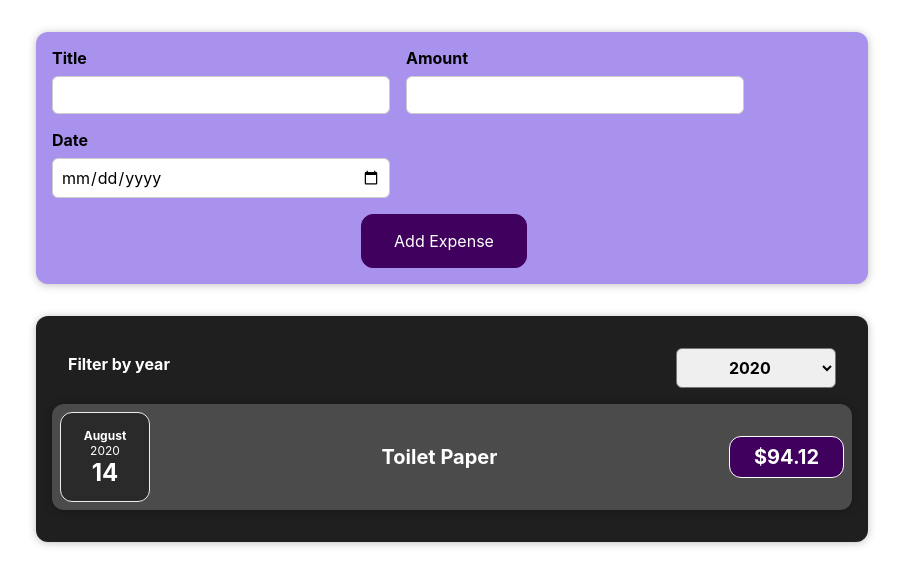
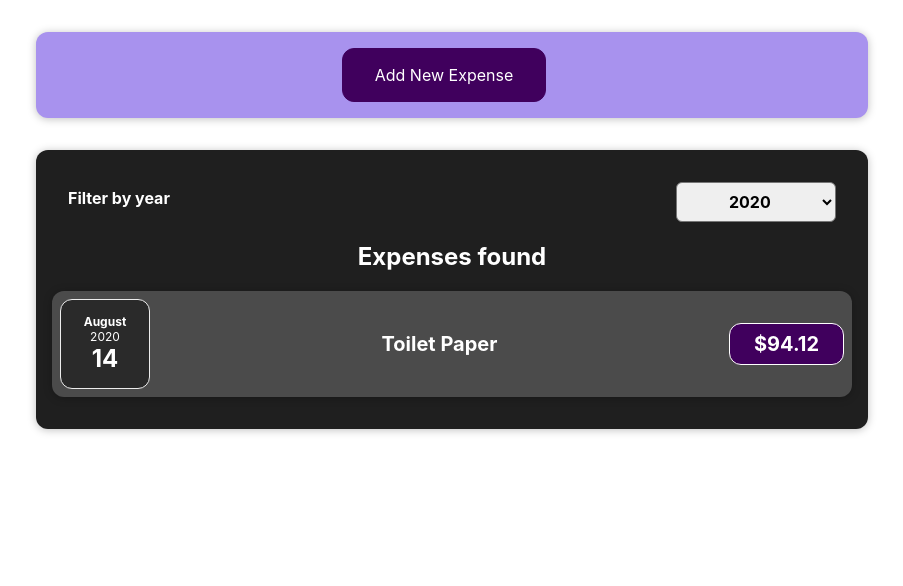
Before and after one commit to sksandhya/react-master, a React (Create React App) app in the folder react-complete-guide/: page / in a window 1280 px wide. Shown: the top 586 px of the page, without its empty margins (188-1091 px from the left). Built offline with nearby package versions, Linux system fonts and the light colour scheme.

Commit message:
Adding conditional content

```diff
--- a/react-complete-guide/src/components/Expenses/ExpenseItem.js
+++ b/react-complete-guide/src/components/Expenses/ExpenseItem.js
@@ -1,18 +1,19 @@
-import React from 'react';
+import React from "react";
 import "./ExpenseItem.css";
 import ExpenseDate from "./ExpenseDate";
 import Card from "../UI/Card";
 
 function ExpenseItem(props) {
-
   return (
+    <li>
       <Card className="expense-item">
-      <ExpenseDate exdate ={props.date}/>
+        <ExpenseDate exdate={props.date} />
         <div className="expense-item__description">
           <h2>{props.title}</h2>
         </div>
         <div className="expense-item__price">${props.amount}</div>
       </Card>
+    </li>
   );
 }
 
--- a/react-complete-guide/src/components/Expenses/Expenses.js
+++ b/react-complete-guide/src/components/Expenses/Expenses.js
@@ -3,6 +3,7 @@ import ExpenseItem from "./ExpenseItem";
 import "./Expenses.css";
 import Card from "../UI/Card";
 import ExpensesFilter from "./ExpensesFilter";
+import ExpenseList from "./ExpensesList";
 
 function Expenses(props) {
   const [filteredYear, setFilteredYear] = useState("2020");
@@ -11,9 +12,10 @@ function Expenses(props) {
     console.log(selectedYear);
   };
 
-   const filteredExpenses = props.items.filter(expense => {
-     return expense.date.getFullYear().toString() === filteredYear;
-   });
+  const filteredExpenses = props.items.filter((expense) => {
+    return expense.date.getFullYear().toString() === filteredYear;
+  });
+
   return (
     <div>
       <Card className="expenses">
@@ -21,15 +23,28 @@ function Expenses(props) {
           selected={filteredYear}
           onChangeFilter={filterChangeHandler}
         />
-        {filteredExpenses.map((expenses) => (
+        <ExpenseList items = {filteredExpenses}/> {/* this is second conditional approach*/}
+         {/* below first conditional approach using js ternary operator*/}
+        {/* {filteredExpenses.length === 0 ? (
+          <p>No Expense Found</p>
+        ) : (
+          filteredExpenses.map((expenses) => (
+            <ExpenseItem
+              key={expenses.id}
+              title={expenses.title}
+              amount={expenses.amount}
+              date={expenses.date}
+            />
+          ))
+        )} */}
+        {/* {filteredExpenses.map((expenses) => (
           <ExpenseItem
             key={expenses.id}
             title={expenses.title}
             amount={expenses.amount}
             date={expenses.date}
           />
-        ))}
-
+        ))} */}
       </Card>
     </div>
   );
--- /dev/null
+++ b/react-complete-guide/src/components/Expenses/ExpensesList.css
@@ -0,0 +1,9 @@
+.expenses-list {
+    list-style: none;
+    padding: 0;
+  }
+
+  .expenses-list__fallback {
+    color: white;
+    text-align: center;
+  }
--- /dev/null
+++ b/react-complete-guide/src/components/Expenses/ExpensesList.js
@@ -0,0 +1,31 @@
+import React from "react";
+import './ExpensesList.css';
+import ExpenseItem from "./ExpenseItem";
+
+const ExpenseList = (props) =>{
+
+   // let expensesContent = <p>No Expense Found</p>;
+
+
+    if (props.items.length === 0) {
+      return <h2 className="expenses-list__fallback">Found No Expenses</h2>
+    }
+
+    return(
+      <ul className="expenses-list">
+        <h2 className="expenses-list__fallback">Expenses found</h2>
+        {props.items.map((expenses) => (
+        <ExpenseItem
+          key={expenses.id}
+          title={expenses.title}
+          amount={expenses.amount}
+          date={expenses.date}
+        />
+      ))}
+      </ul>
+
+    );
+
+}
+
+export default ExpenseList;
--- a/react-complete-guide/src/components/NewExpense/ExpenseForm.js
+++ b/react-complete-guide/src/components/NewExpense/ExpenseForm.js
@@ -50,7 +50,9 @@ const ExpenseForm = (props) => {
       setEnteredTitle('');
       setEnteredAmount('');
       setEnteredDate('');
+
   }
+
   return (
     <form onSubmit={submitHandler}>
       <div className="new-expense__controls">
@@ -79,6 +81,7 @@ const ExpenseForm = (props) => {
         </div>
       </div>
       <div className="ew-expense__actions">
+      <button type="button" onClick={props.onCancel}>Cancel</button>
         <button type="submit">Add Expense</button>
       </div>
     </form>
--- a/react-complete-guide/src/components/NewExpense/NewExpense.js
+++ b/react-complete-guide/src/components/NewExpense/NewExpense.js
@@ -1,9 +1,10 @@
-import React from "react";
+import React, {useState} from "react";
 import "./NewExpense.css";
 import ExpenseForm from "./ExpenseForm";
 
 const NewExpense = (props) => {
 
+ const[isEditing, setIsEditing] = useState(false);
  const saveExpenseDataHandler = (enteredExpenseData) =>{
      const expenseData = {
          ...enteredExpenseData,
@@ -11,11 +12,20 @@ const NewExpense = (props) => {
      };
      console.log(expenseData);
      props.onAddExpense(expenseData); // moving data from child to parent
+     setIsEditing(false);
  }
 
+ const startEdidtingHandler = () =>{
+  setIsEditing(true);
+ }
+ const stopEditingHandler = () =>{
+  setIsEditing(false);
+ }
   return (
+
     <div className="new-expense">
-      <ExpenseForm onSaveExpensedata = {saveExpenseDataHandler}/>
+      {!isEditing && <button onClick = {startEdidtingHandler}>Add New Expense</button>}
+      {isEditing && <ExpenseForm onCancel={stopEditingHandler} onSaveExpensedata = {saveExpenseDataHandler}/>}
     </div>
   );
 };
```
Lines whose indentation alone changed are shown as unchanged.
